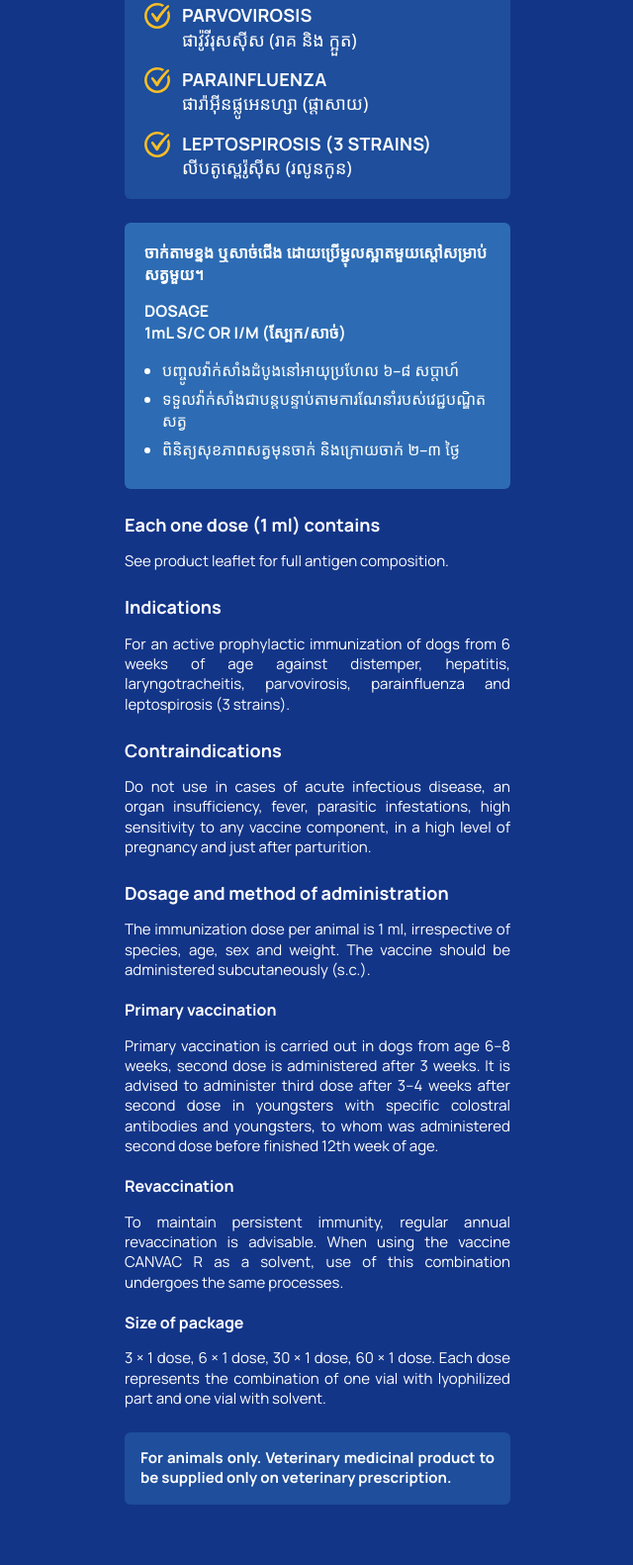
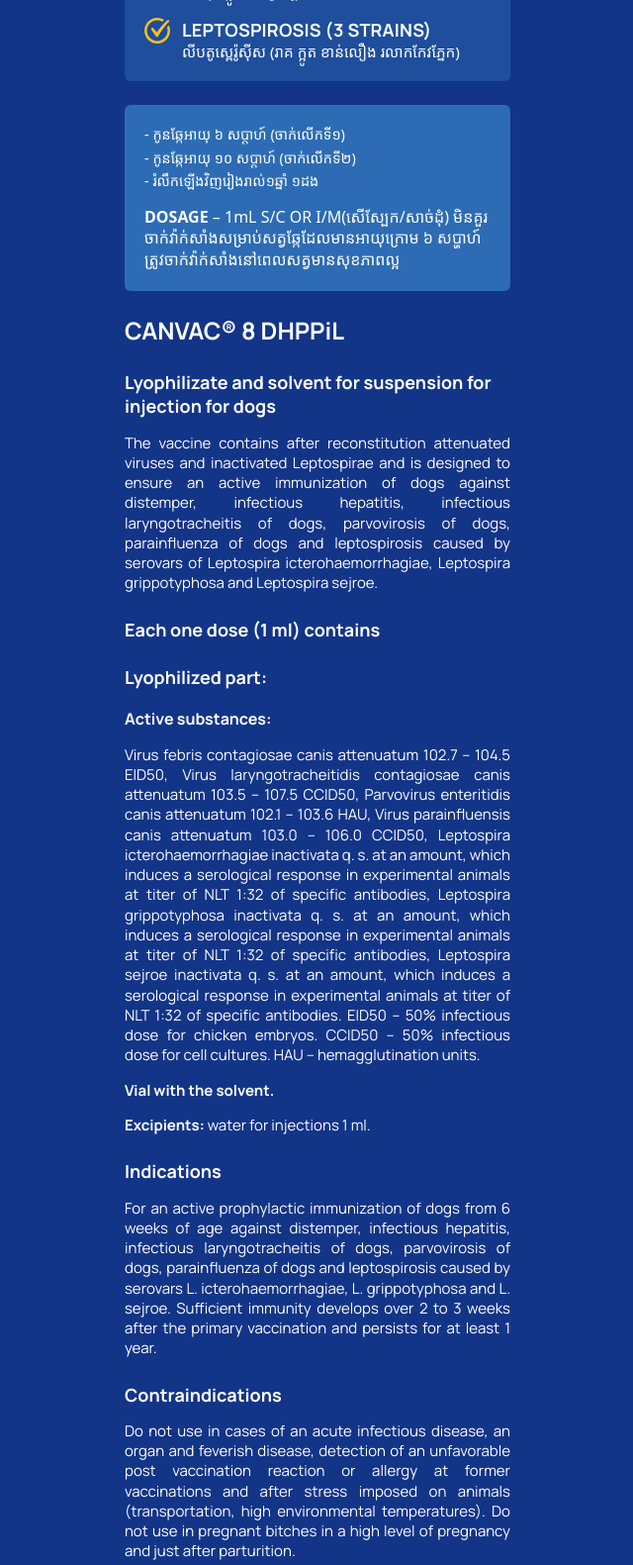
Before and after one commit to rath-prak/CANVAC-8_2025, a website: page index.html in a window 1280 px wide. Shown: the part 897-2478 px from the top of the page at 99% size, without its empty margins (319-959 px from the left). Drawn offline with Linux system fonts and the light colour scheme; a web font is replaced by a local one.

Commit message:
Update dosage section styling and typography
- Replace dosage content with new Khmer text and schedule
- Remove bullet styling, keep hyphens in list items
- Update font families: Khmer text uses Kantumruy Pro, English uses Manrope
- Reduce font sizes: bullets by 10%, checklist items by 15%
- Add new CSS classes for bold text and footer styling

```diff
--- a/index.html
+++ b/index.html
@@ -35,7 +35,7 @@
 
       <!-- CTA ribbon -->
       <section class="ribbon" aria-label="Product info sheet">
-        <div class="ribbon__box">PRODUCT INFOMATION</div>
+        <div class="ribbon__box">Product information</div>
       </section>
 
       <!-- Hero heading -->
@@ -51,24 +51,24 @@
             loading="eager"
           />
         </figure>
-        <p class="hero__note__yellow" lang="km">កូនឆ្កែ ចាក់វ៉ាក់សាំងលើកទី១ ចាប់ពីអាយុ ៦សប្តាហ៍។
+        <!-- <p class="hero__note__yellow" lang="km">កូនឆ្កែ ចាក់វ៉ាក់សាំងលើកទី១ ចាប់ពីអាយុ ៦សប្តាហ៍។
         </p>
         <p class="hero__note" lang="km">
           វ៉ាក់សាំងជាដំណាក់កាលទី ២ ចាក់បន្ទាប់ពីដំណាក់កាលទី ១ ប្រហែល
           ៣ សប្ដាហ៍ក្រោយ បន្ទាប់មកចាក់រៀងរាល់ឆ្នាំម្ដង។
-        </p>
+        </p> -->
       </section>
 
       <!-- Protection list -->
       <section class="protection">
-        <h2 class="section__kh" lang="km">ការពាជម្ងឺ</h2>
+        <h2 class="section__kh" lang="km">ការពារជម្ងឺ</h2>
         <div class="card">
           <ul class="checklist">
             <li>
               <img class="check" src="./images/round-tick-yellow.svg" alt="" />
               <div class="item">
                 <div class="en">Distemper</div>
-                <div class="km" lang="km">ដេសស្ទីមភឺរ (រាគឈាម)</div>
+                <div class="km" lang="km">ដេសស្ទីមភឺរ (សរសៃប្រសាទ រាគឈាម ខ្វិន ងាប់)</div>
               </div>
             </li>
             <li>
@@ -103,7 +103,7 @@
               <img class="check" src="./images/round-tick-yellow.svg" alt="" />
               <div class="item">
                 <div class="en">Leptospirosis (3 strains)</div>
-                <div class="km" lang="km">លីបតូស្ពេរ៉ូស៊ីស (រលូនកូន)</div>
+                <div class="km" lang="km">លីបតូស្ពេរ៉ូស៊ីស (រាគ ក្អូត ខាន់លឿង រលាកកែវភ្នែក)</div>
               </div>
             </li>
           </ul>
@@ -112,68 +112,60 @@
 
       <!-- Dosage callout -->
       <section class="callout">
-        <h4 class="callout__title">
-          ចាក់តាមខ្នង ឬសាច់ជើង ដោយប្រើម្ជុលស្អាតមួយស្ដៅសម្រាប់សត្វមួយ។
-        </h4>
-        <p class="dosage">DOSAGE <br>1mL S/C OR I/M (ស្បែក/សាច់)</p>
         <ul class="bullets" lang="km">
-          <li>បញ្ចូលវ៉ាក់សាំងដំបូងនៅអាយុប្រហែល ៦–៨ សប្តាហ៍</li>
-          <li>ទទួលវ៉ាក់សាំងជាបន្តបន្ទាប់តាមការណែនាំរបស់វេជ្ជបណ្ឌិតសត្វ</li>
-          <li>ពិនិត្យសុខភាពសត្វមុនចាក់ និងក្រោយចាក់ ២–៣ ថ្ងៃ</li>
+          <li>- កូនឆ្កែអាយុ ៦ សប្តាហ៍ (ចាក់លើកទី១)</li>
+          <li>- កូនឆ្កែអាយុ ១០ សប្តាហ៍ (ចាក់លើកទី២)</li>
+          <li>- រំលឹកឡើងវិញរៀងរាល់១ឆ្នាំ ១ដង</li>
         </ul>
+        <p class="dosage"><span class="title-dosage">DOSAGE</span> &ndash; <span>1mL S/C OR I/M</span>(សើស្បែក/សាច់ដុំ) មិនគួរចាក់វ៉ាក់សាំងសម្រាប់សត្វឆ្កែដែលមានអាយុក្រោម ៦ សប្ហាហ៍ ត្រូវចាក់វ៉ាក់សាំងនៅពេលសត្វមានសុខភាពល្អ</p>
       </section>
 
       <!-- English information blocks -->
       <section class="content">
-        <h3>Each one dose (1 ml) contains</h3>
-        <p>See product leaflet for full antigen composition.</p>
+        <h2>CANVAC® 8 DHPPiL</h2>
+        <h3>Lyophilizate and solvent for suspension for injection for dogs</h3>
+        <p>The vaccine contains after reconstitution attenuated viruses and inactivated Leptospirae and is designed to ensure an active immunization of dogs against distemper, infectious hepatitis, infectious laryngotracheitis of dogs, parvovirosis of dogs, parainfluenza of dogs and leptospirosis caused by serovars of Leptospira icterohaemorrhagiae, Leptospira grippotyphosa and Leptospira sejroe.</p>
+        <h3 class="en-dosage">Each one dose (1 ml) contains</h3>
+
+        <h3>Lyophilized part:</h3>
+        <h4>Active substances:</h4>
+        <p>Virus febris contagiosae canis attenuatum 102.7 &ndash; 104.5 EID50,
+          Virus laryngotracheitidis contagiosae canis attenuatum 103.5 &ndash; 107.5 CCID50,
+          Parvovirus enteritidis canis attenuatum 102.1 &ndash; 103.6 HAU,
+          Virus parainfluensis canis attenuatum 103.0 &ndash; 106.0 CCID50,
+          Leptospira icterohaemorrhagiae inactivata q. s. at an amount, which induces a serological response in experimental animals at titer of NLT 1:32 of specific antibodies,
+          Leptospira grippotyphosa inactivata q. s. at an amount, which induces a serological response in experimental animals at titer of NLT 1:32 of specific antibodies,
+          Leptospira sejroe inactivata q. s. at an amount, which induces a serological response in experimental animals at titer of NLT 1:32 of specific antibodies.
+          EID50 &ndash; 50% infectious dose for chicken embryos.
+          CCID50 &ndash; 50% infectious dose for cell cultures.
+          HAU &ndash; hemagglutination units.</p>
+          <p class="bold-text">Vial with the solvent.</p>
+          <p><span class="bold-text">Excipients:</span> water for injections 1 ml.</p>
 
         <h3>Indications</h3>
         <p>
-          For an active prophylactic immunization of dogs from 6 weeks of age against
-          distemper, hepatitis, laryngotracheitis, parvovirosis, parainfluenza and
-          leptospirosis (3 strains).
+          For an active prophylactic immunization of dogs from 6 weeks of age against distemper, infectious hepatitis, infectious laryngotracheitis of dogs, parvovirosis of dogs, parainfluenza of dogs and leptospirosis caused by serovars L. icterohaemorrhagiae, L. grippotyphosa and L. sejroe. Sufficient immunity develops over 2 to 3 weeks after the primary vaccination and persists for at least 1 year.
         </p>
 
         <h3>Contraindications</h3>
         <p>
-          Do not use in cases of acute infectious disease, an organ insufficiency,
-          fever, parasitic infestations, high sensitivity to any vaccine component,
-          in a high level of pregnancy and just after parturition.
+          Do not use in cases of an acute infectious disease, an organ and feverish disease, detection of an unfavorable post vaccination reaction or allergy at former vaccinations and after stress imposed on animals (transportation, high environmental temperatures). Do not use in pregnant bitches in a high level of pregnancy and just after parturition.
         </p>
 
         <h3>Dosage and method of administration</h3>
         <p>
-          The immunization dose per animal is 1 ml, irrespective of species, age,
-          sex and weight. The vaccine should be administered subcutaneously (s.c.).
+          The immunization dose per 1 animal is 1 ml, irrespective of species, age, sex and weight. The vaccine should be administered subcutaneously (s.c.) best of all into an area behind the scapula.<br>
+<span class="bold-text">Primary vaccination:</span> Primary vaccination is carried out in dogs from age 6-8 weeks, second dose of vaccine is administered after 3 weeks after primary vaccination. It is advised to administer third dose of vaccine after 3-4 weeks after second dose in youngsters with specific colostral antibodies and in youngsters, to whom was administered second dose before finished 12th week of age.<br>
+<span class="bold-text">Revaccination:</span> To maintain the persistent immunity, regular annual revaccination is advisable.<br>
+When using the vaccine CANVAC R as a solvent, use of this combination undergo the same processes.
         </p>
+<p><span class="bold-text">Size of package:</span> 3 x 1 dose, 6 x 1 dose, 30 x 1 dose, 60 x 1 dose,
+  Each dose represents the combination of one vial with lyophilized part and one vial with solvent.
+  Not all pack sizes may be marketed.</p>
+  <p class="note">For animals only. Veterinary medicinal product to be supplied only on veterinary prescription.</p>
 
-        <h4>Primary vaccination</h4>
-        <p>
-          Primary vaccination is carried out in dogs from age 6–8 weeks, second dose
-          is administered after 3 weeks. It is advised to administer third dose after
-          3–4 weeks after second dose in youngsters with specific colostral antibodies
-          and youngsters, to whom was administered second dose before finished 12th
-          week of age.
-        </p>
+<p class="footer">Imported and distributed by <span class="bold-text">MEDIVET CO., LTD</span></p>
 
-        <h4>Revaccination</h4>
-        <p>
-          To maintain persistent immunity, regular annual revaccination is advisable.
-          When using the vaccine CANVAC R as a solvent, use of this combination
-          undergoes the same processes.
-        </p>
-
-        <h4>Size of package</h4>
-        <p>
-          3 × 1 dose, 6 × 1 dose, 30 × 1 dose, 60 × 1 dose. Each dose represents the
-          combination of one vial with lyophilized part and one vial with solvent.
-        </p>
-
-        <p class="note">
-          For animals only. Veterinary medicinal product to be supplied only on
-          veterinary prescription.
-        </p>
       </section>
     </main>
   </body>
--- a/style.css
+++ b/style.css
@@ -68,6 +68,7 @@
   width: 100%;
   text-align: center;
   margin-bottom: 2rem;
+  text-transform: uppercase;
 
 }
 
@@ -157,7 +158,7 @@
 }
 .item .km {
   font-family: "Kantumruy Pro", system-ui;
-  font-size: clamp(16px, 4.3vw, 18px);
+  font-size: clamp(13.6px, 3.66vw, 15.3px);
   font-weight: 500;
 }
 
@@ -174,16 +175,28 @@
 }
 .bullets {
   margin: 0;
-  padding-left: 18px;
+  padding-left: 0;
+  list-style: none;
   font-family: "Kantumruy Pro", system-ui;
 }
 
 .bullets li {
-  margin-bottom: 0.5rem;
+  margin-bottom: 0.25rem;
+  font-weight: 500;
+  font-size: 0.9em;
 }
 
 .dosage {
-  font-weight: 700;
+  font-weight: 500;
+  font-family: "Kantumruy Pro", system-ui, -apple-system, Segoe UI, Roboto, Arial, sans-serif;
+  margin-bottom: 0px;
+}
+.dosage .en {
+  font-family: "Manrope", system-ui, -apple-system, Segoe UI, Roboto, Arial, sans-serif;
+}
+
+.title-dosage {
+  font-weight: 800 !important;
 }
 
 .content {
@@ -214,3 +227,15 @@
   border-radius: 6px;
   background: #1E4E9C;
 }
+
+.en-dosage {
+  font-weight: 800;
+}
+
+.bold-text {
+  font-weight: 800;
+}
+
+.footer {
+  font-size: 0.8rem;
+}
```
Also changed, not shown: 1 other file.
